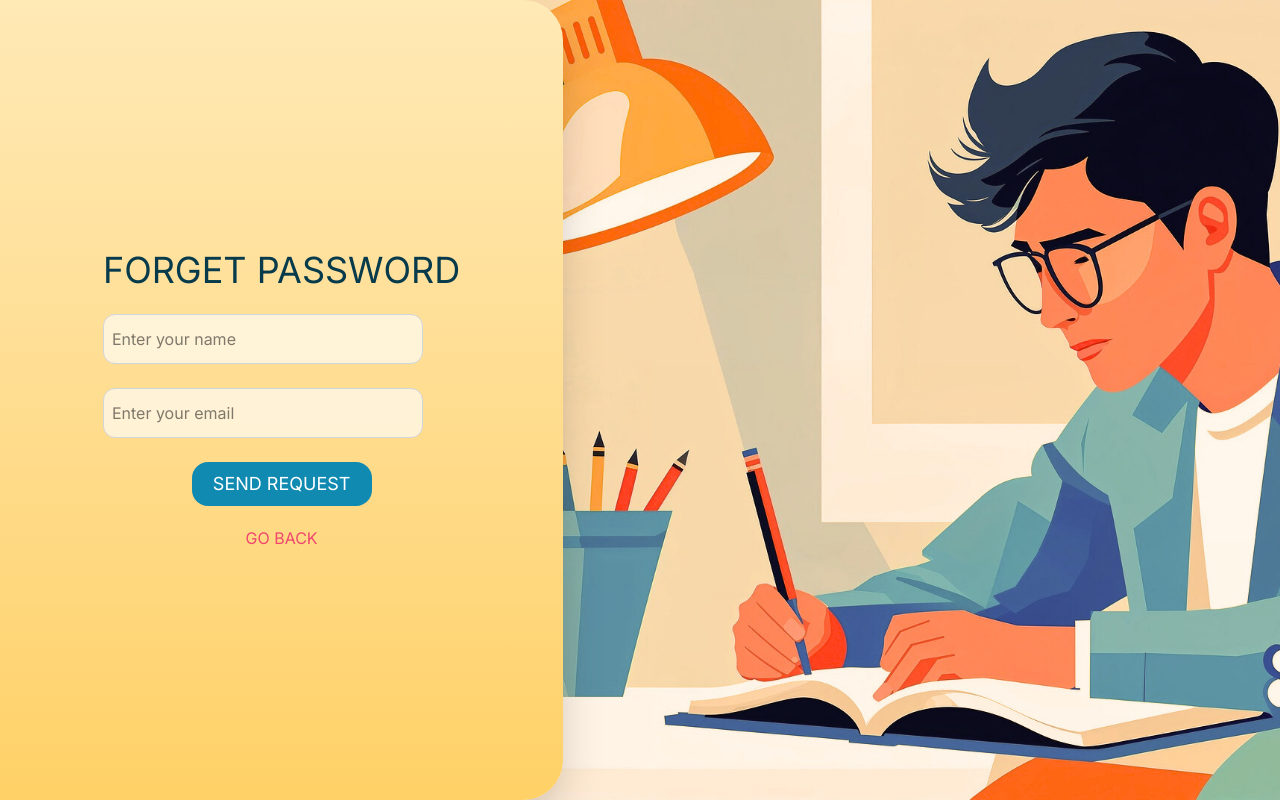
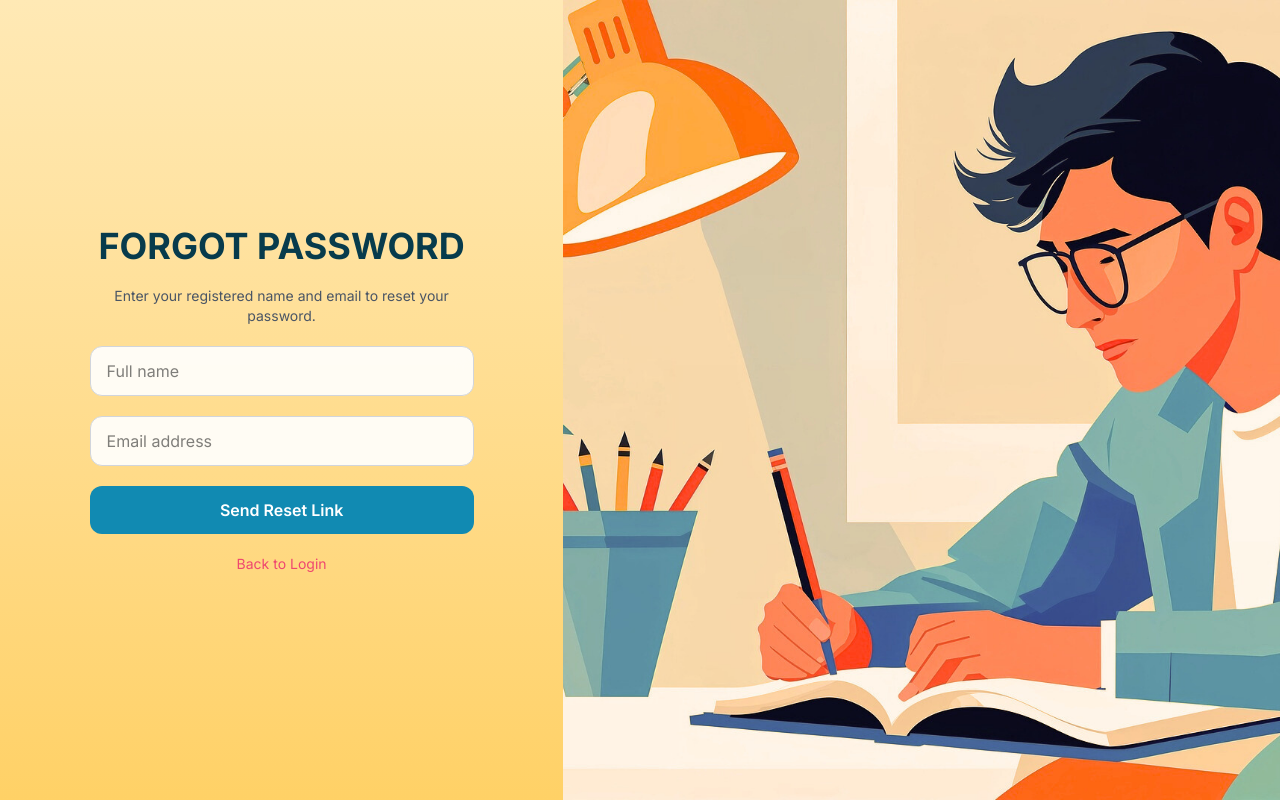
Before and after one commit to GauravVerdhanMaheshwari/College-assigment-portal, a React (Vite) app in the folder frontend/: page /student/forgetPassword in a window 1280 px wide. Built offline with nearby package versions, Linux system fonts and the light colour scheme.

Commit message:
feat: enhance PasswordPage with improved form handling, dynamic title, and updated UI elements

```diff
--- a/frontend/src/components/PasswordPage.jsx
+++ b/frontend/src/components/PasswordPage.jsx
@@ -1,69 +1,115 @@
-import React from "react";
+import React, { useState, useEffect } from "react";
 import { Link } from "react-router-dom";
 
 function PasswordPage({
-  loginSectionCSS,
-  buttonCSS,
-  aLinkCSS,
+  loginSectionCSS = "",
+  buttonCSS = "",
+  aLinkCSS = "",
   API,
   loginPageLink,
   imageSrc,
   imageAlt,
-  h1CSS,
-  inputCSS,
+  h1CSS = "",
+  inputCSS = "",
 }) {
-  const [name, setName] = React.useState("");
-  const [email, setEmail] = React.useState("");
+  const [name, setName] = useState("");
+  const [email, setEmail] = useState("");
+  const [message, setMessage] = useState("");
+
+  useEffect(() => {
+    document.title = "Forgot Password";
+  }, []);
+
   const handleSubmit = (e) => {
     e.preventDefault();
-    // Handle forget password logic here
+
+    // 🔹 Replace this with real API call later
     console.log("Name:", name);
     console.log("Email:", email);
-    console.log("API Endpoint:", API);
+    console.log("API:", API);
+
+    setMessage("If this email exists, a reset link will be sent.");
+    setName("");
+    setEmail("");
   };
 
   return (
-    <div className="flex flex-row align-middle justify-center">
+    <div className="min-h-screen flex">
+      {/* -------- LEFT SECTION -------- */}
       <div
-        className={`w-[44vw] h-[100vh] flex absolute left-0 items-center justify-center bg-gradient-to-b ${loginSectionCSS} rounded-r-[40px] shadow-2xl`}
+        className={`w-full md:w-[44vw] flex items-center justify-center
+        bg-gradient-to-b ${loginSectionCSS}
+        px-6`}
       >
-        <form className="flex flex-col" onSubmit={handleSubmit}>
-          <h1 className={`text-4xl text-center ${h1CSS} mb-6`}>
-            FORGET PASSWORD
+        <form
+          onSubmit={handleSubmit}
+          className="w-full max-w-sm flex flex-col gap-5"
+        >
+          <h1 className={`text-4xl text-center font-bold ${h1CSS}`}>
+            FORGOT PASSWORD
           </h1>
+
+          <p className="text-center text-sm text-gray-600">
+            Enter your registered name and email to reset your password.
+          </p>
+
+          {/* Name */}
           <input
             type="text"
-            placeholder="Enter your name"
-            className={`mb-6 py-3 px-2 w-80 rounded-xl border border-gray-300 bg-[#ffffffa1] focus:outline-none focus:shadow-[7px_7px_8px_1px_rgba(0,_0,_0,_0.3)] transition-all duration-300 ease-in-out ${inputCSS}`}
+            placeholder="Full name"
+            className={`py-3 px-4 rounded-xl border border-gray-300
+            bg-white/90 backdrop-blur-sm
+            focus:outline-none focus:ring-2 focus:ring-blue-400
+            transition-all ${inputCSS}`}
             value={name}
             onChange={(e) => setName(e.target.value)}
+            required
           />
+
+          {/* Email */}
           <input
             type="email"
-            placeholder="Enter your email"
-            className={`mb-6 py-3 px-2 w-80 rounded-xl border border-gray-300 bg-[#ffffffa1] focus:outline-none focus:shadow-[7px_7px_8px_1px_rgba(_0,_0,_0,_0.3)] transition-all duration-300 ease-in-out ${inputCSS}`}
+            placeholder="Email address"
+            className={`py-3 px-4 rounded-xl border border-gray-300
+            bg-white/90 backdrop-blur-sm
+            focus:outline-none focus:ring-2 focus:ring-blue-400
+            transition-all ${inputCSS}`}
             value={email}
             onChange={(e) => setEmail(e.target.value)}
+            required
           />
+
+          {/* Info message */}
+          {message && (
+            <p className="text-green-600 text-sm text-center">{message}</p>
+          )}
+
+          {/* Button */}
           <button
             type="submit"
-            className={`${buttonCSS} w-45 text-lg mb-2 mx-auto text-white py-2 px-3 rounded-2xl hover:rounded-3xl transition-all duration-300 cursor-pointer ease-in-out`}
+            className={`w-full py-3 rounded-xl text-white font-semibold
+            hover:scale-[1.03] active:scale-[0.97]
+            transition-transform duration-200 ${buttonCSS}`}
           >
-            SEND REQUEST
+            Send Reset Link
           </button>
+
+          {/* Back to login */}
           <Link
             to={loginPageLink}
-            className={`text-center ${aLinkCSS} mt-3 hover:underline transition-all duration-300 ease-in-out`}
+            className={`text-center text-sm hover:underline ${aLinkCSS}`}
           >
-            GO BACK
+            Back to Login
           </Link>
         </form>
       </div>
-      <div className="h-[100vh] absolute -z-1 right-0 w-[60vw]">
+
+      {/* -------- RIGHT IMAGE SECTION -------- */}
+      <div className="hidden md:block w-[56vw]">
         <img
           src={imageSrc}
           alt={imageAlt}
-          className="h-full w-full object-cover"
+          className="h-screen w-full object-cover"
         />
       </div>
     </div>
```
